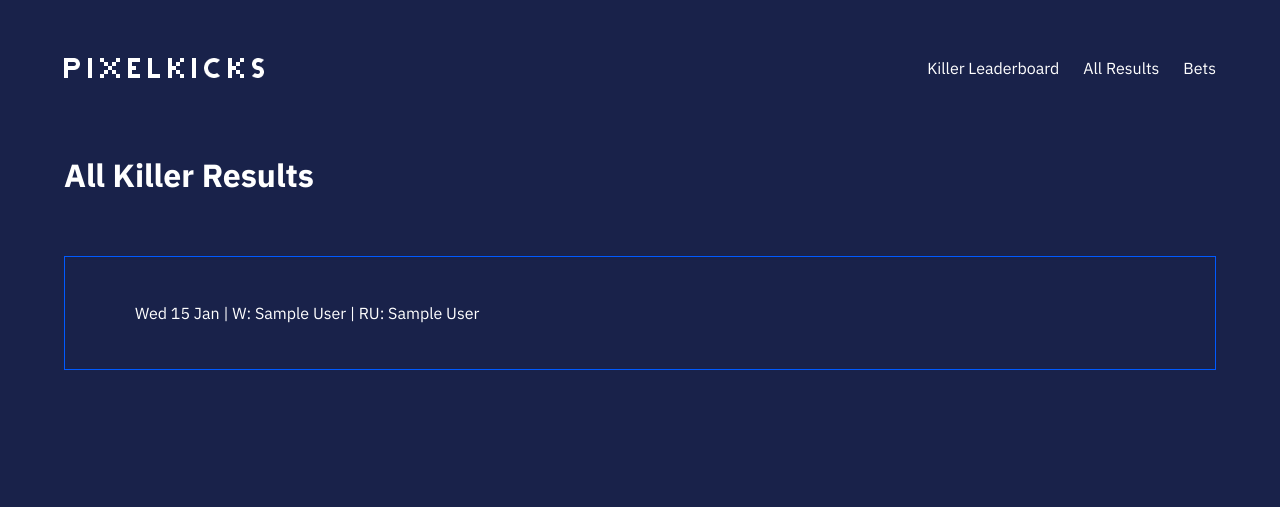
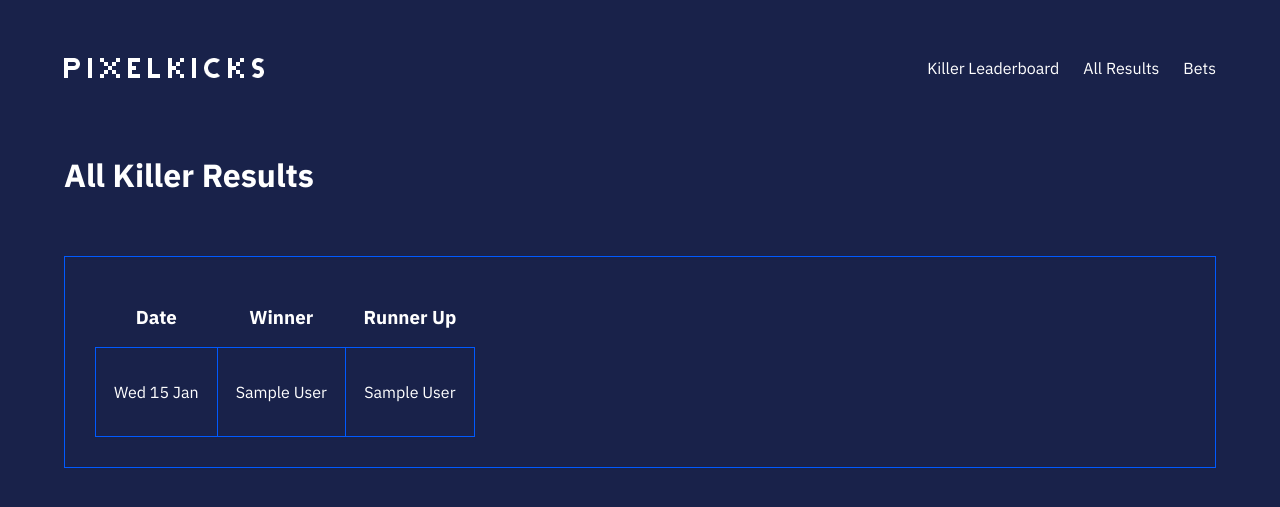
Before and after one commit to Joe-Tynan/darts-portal, a Django app: page /all-games/ in a window 1280 px wide. Shown: the top 507 px of the page. Run offline with Django 5.2, Linux system fonts and the light colour scheme; tables that the repository leaves empty hold one stand-in row (values such as "Sample post").

Commit message:
All Games Table

```diff
--- a/static/css/style.css
+++ b/static/css/style.css
@@ -399,3 +399,21 @@ form .button {
 .all-games ul li {
     color: #ffffff;
 }
+
+table {
+    border-collapse: collapse;
+}
+
+table thead th {
+    padding: 18px;
+}
+
+table tbody td {
+    border: solid 1px #005aff;
+    padding: 18px;
+    text-align: center;
+}
+
+table tbody td p {
+    color: #ffffff;
+}
--- a/templates/all_games.html
+++ b/templates/all_games.html
@@ -8,13 +8,30 @@
     </div>
 
     <div class="all-games pk-border">
-        <ul>
-            {% for game in all_games %}
-                <li class="game-card">
-                    <p>{{ game.date|date:"D j M" }} | W: {{ game.winner.first_name }} {{ game.winner.last_name }} | RU: {{ game.runner_up.first_name }} {{ game.runner_up.last_name }}</p>
-                </li>
-            {% endfor %}
-        </ul>
+        <table>
+            <thead>
+                <tr>
+                    <th>
+                        <h3>Date</h3>
+                    </th>
+                    <th>
+                        <h3>Winner</h3>
+                    </th>
+                    <th>
+                        <h3>Runner Up</h3>
+                    </th>
+                </tr>
+            </thead>
+            <tbody>
+                {% for game in all_games %}
+                    <tr>
+                        <td><p>{{ game.date|date:"D j M" }}</p></td>
+                        <td><p>{{ game.winner.first_name }} {{ game.winner.last_name }}</p></td>
+                        <td><p>{{ game.runner_up.first_name }} {{ game.runner_up.last_name }}</p></td>
+                    </tr>
+                {% endfor %}
+            </tbody>
+        </table>
     </div>
 
 {% endblock content %}
```
